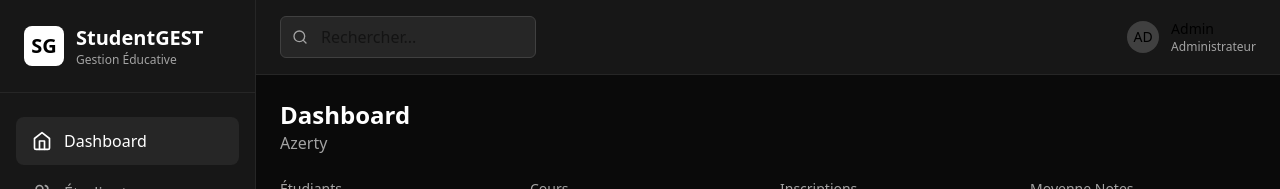
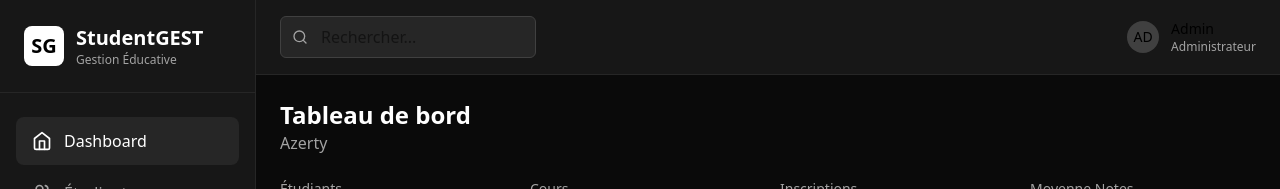
Before and after one commit to Herilanto003/gestion_etudiant, a React (Vite) app in the folder frontend/: page / in a window 1280 px wide. Shown: the top 189 px of the page. Built offline with nearby package versions, Linux system fonts and the light colour scheme; no server answers.

Commit message:
Update Dashboard.jsx testtest

```diff
--- a/frontend/src/pages/Dashboard.jsx
+++ b/frontend/src/pages/Dashboard.jsx
@@ -187,7 +187,7 @@ const Dashboard = () => {
     <div className="space-y-6">
       {/* Header */}
       <div>
-        <h2 className="text-2xl font-bold text-white">Dashboard</h2>
+        <h2 className="text-2xl font-bold text-white">Tableau de bord</h2>
         <p className="text-gray-400">Azerty</p>
       </div>
 
```
